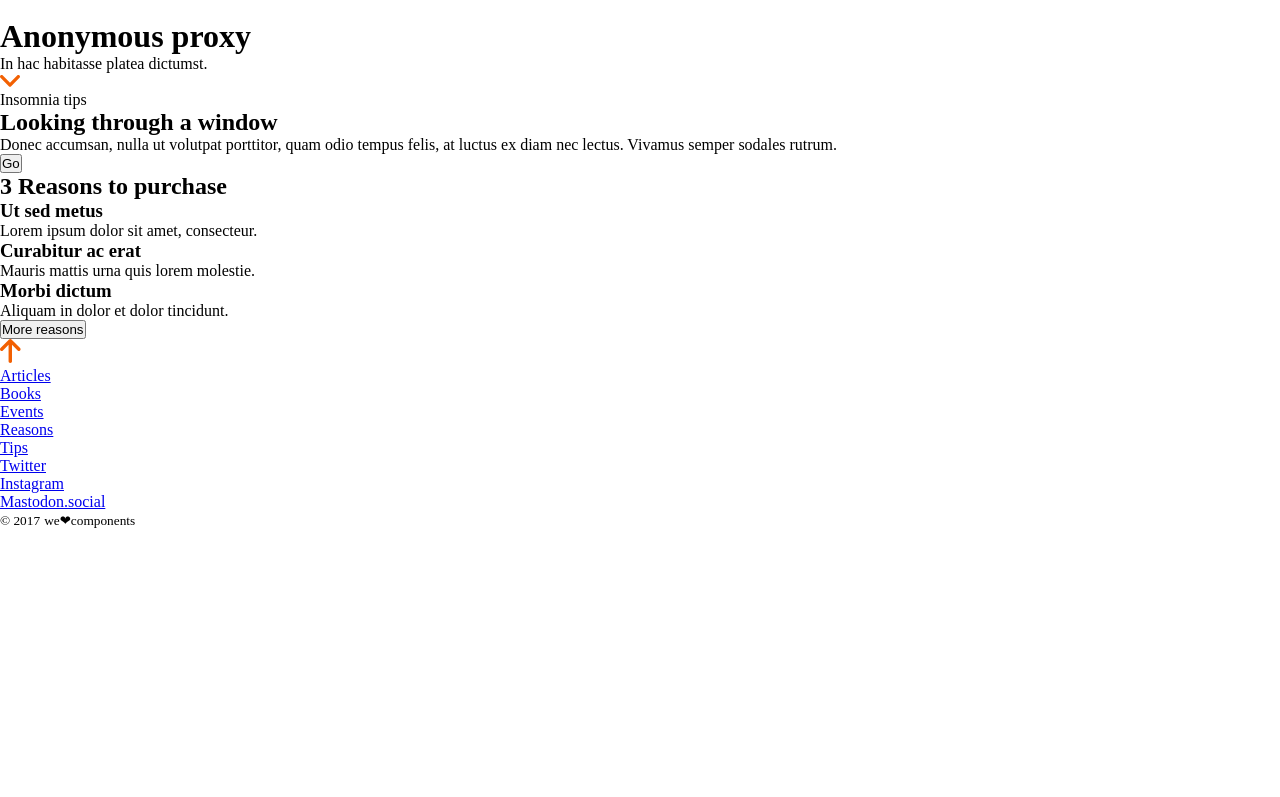
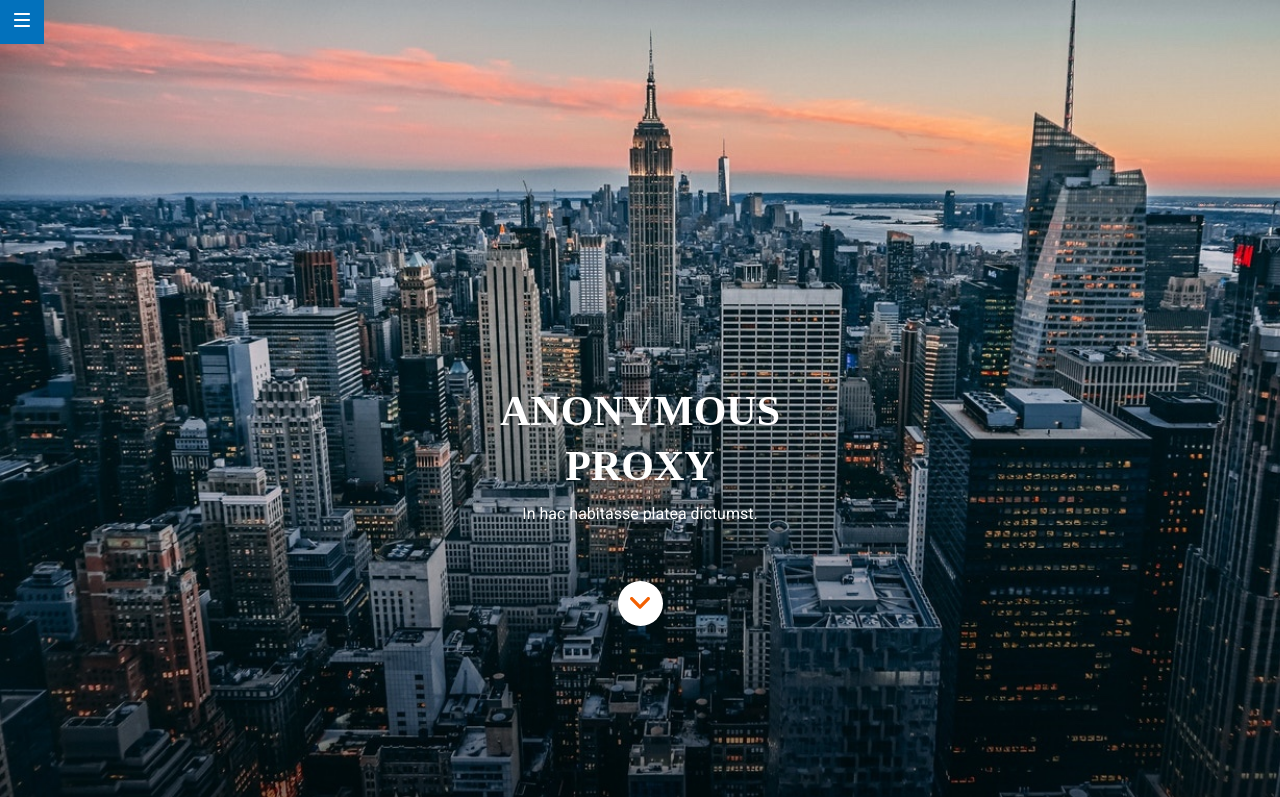
Before and after one commit to Adalab/modulo-1-evaluacion-final-rociogarrido, a website: page src/html/index.html in a window 1280 px wide. Shown: the top 797 px of the page. Drawn offline with nearby package versions, Linux system fonts and the light colour scheme; files that its build step writes are made by us from their sources; files whose address does not match are found by name.

Commit message:
add header.scss

```diff
--- a/src/scss/layout/_header.scss
+++ b/src/scss/layout/_header.scss
@@ -1,5 +1,66 @@
-.page__header {
-  display: flex;
-  justify-content: space-evenly;
-  margin-bottom: 3rem;
+.header {
+  height: 100vh;
+  background-image: url("../images/cover.jpg");
+  background-size: cover;
+
+  &__hero {
+    height: 568px;
+    width: 100%;
+    &--menu {
+      position: fixed;
+      top: 0;
+      background-color: #0271bc;
+      width: 44px;
+      height: 44px;
+      display: flex;
+      justify-content: center;
+      align-items: center;
+      .header__hero--menu-link {
+        padding: 13px;
+      }
+    }
+    &--container {
+      display: flex;
+      flex-direction: column;
+      justify-content: center;
+      align-items: center;
+      padding: 384px 15px 0 15px;
+      .header__hero--title {
+        width: 290px;
+        height: 110px;
+        font-family: $font-title;
+        font-size: 42px;
+        font-weight: bold;
+        color: $primary-color;
+        line-height: 1.31;
+        text-shadow: 0 2px 3px rgba(0, 0, 0, 0.2);
+        text-align: center;
+        text-transform: uppercase;
+        margin-bottom: 10px;
+      }
+      .header__hero--text {
+        height: 32px;
+        font-family: $font-main;
+        font-size: 16px;
+        font-weight: normal;
+        line-height: normal;
+        color: $primary-color;
+        text-align: center;
+        margin-bottom: 45px;
+      }
+
+      .header__hero--button {
+        width: 45px;
+        height: 45px;
+        border-radius: 22.5px;
+        background-color: $primary-color;
+        display: flex;
+        justify-content: center;
+        align-items: center;
+        .header__hero--button-link {
+          padding: 13px;
+        }
+      }
+    }
+  }
 }
```
